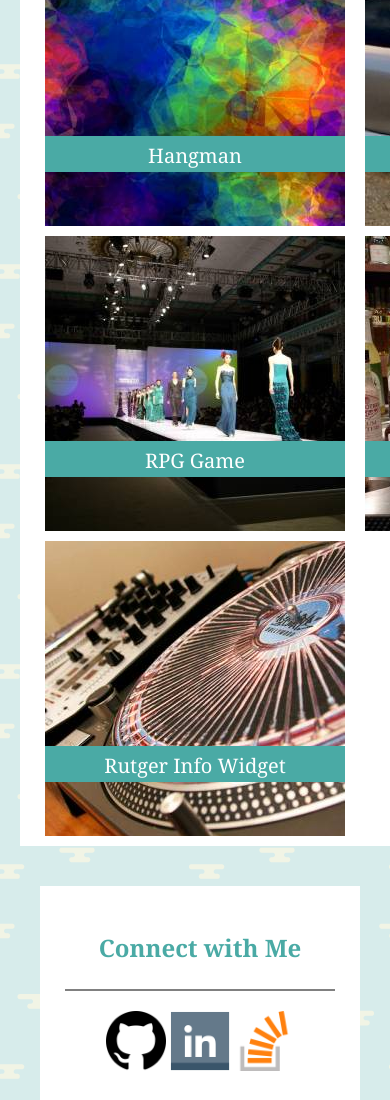
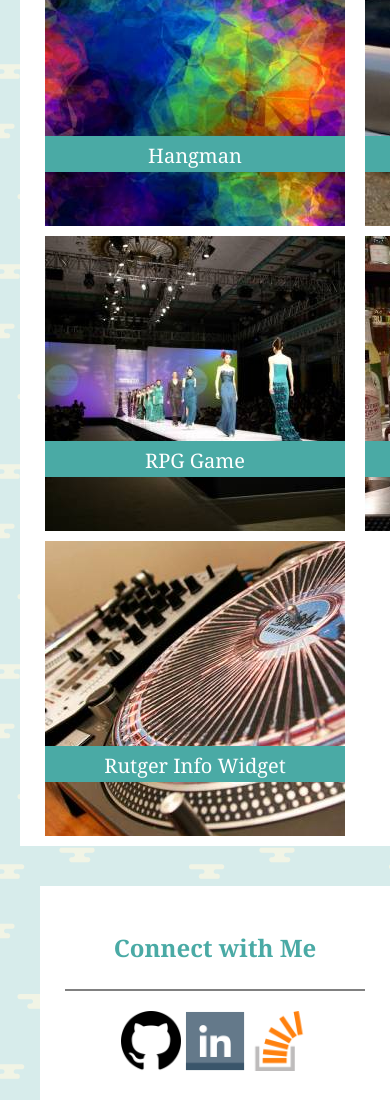
Before and after one commit to LaurelFH/responsive-portfolio, a plain HTML site: page portfolio.html in a window 390 px wide. Shown: the part 304-1404 px from the top of the page. Drawn offline with Linux system fonts and the light colour scheme.

Commit message:
added updates to @media css, still need to add comments from HW1

```diff
--- a/assets/css/style.css
+++ b/assets/css/style.css
@@ -237,7 +237,7 @@ footer{
 /*desktop*/
 @media screen and (max-width: 980px) {
 
-/* About me id styling*/
+/* About me id OR the page container shifts here? styling*/
 
 #aboutMe {
 
@@ -263,11 +263,29 @@ footer{
     float: left;
     margin-right: 20px;
     margin-top:5px;
-    overflow: hidden;
+    /*overflow: hidden;*/
     /*position:absolute;*/
     /*position:relative;*/
 }
 
+
+
+/*tablet viewport*/
+
+@media screen and (max-width: 768px){
+
+    /*Sidebar styling*/
+
+#sidebar1 {
+
+    width: 300px;
+    margin-top: 40px;
+    padding: 25px;
+    background-color: white;
+    text-align: center;
+
+   }
+}
 
 /*Footer*/
 
@@ -287,45 +305,6 @@ footer{
 
 
 
-
-
-
-
-
-}
-
-/*tablet
-@media screen and (max-width: 768px){
-
-    /*Sidebar styling*/
-
-#sidebar1 {
-
-    width: 270px;
-    margin-top: 40px;
-    padding: 25px;
-    /*height: auto;*/
-    background-color: white;
-    text-align: center;
-    /*float: right;*/
-    /*border: 3px solid red;*/
-    /*display: inline-block;*/
-    /*vertical-align: top;
-    position: absolute;
-    clear: both;
-
-   }
-}
-*/
-
-
-
-
-
-
-
-*/
-
 /*phone in landscape 394 width, static headers?
 @media screen and (max-width: 640px) {
 
```
